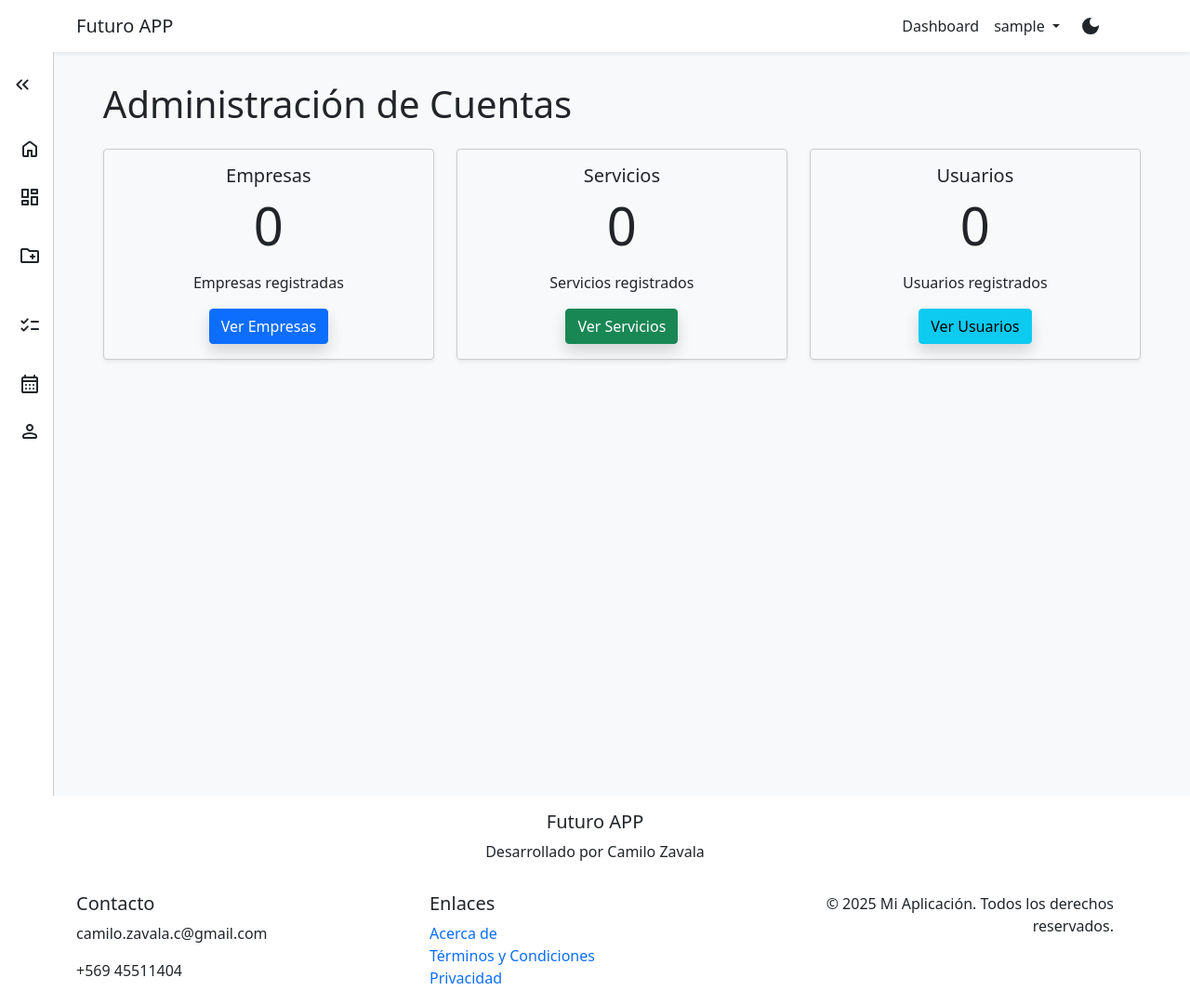
After one commit to C1ZC/app_future, a Django app: page /administracion/ in a window 1280 px wide. The commit adds this page. Shown: the whole page at 93% size. Run offline with Django 5.2, Linux system fonts and the light colour scheme; the visitor is signed in with stand-in values (Sample User, id 1); data that the repository does not hold is empty.

Commit message:
administracion de cuentas

```diff
--- a/web_project/urls.py
+++ b/web_project/urls.py
@@ -10,6 +10,8 @@ from webapp.views.upload_views import upload_pdf, upload_pdf_private
 from webapp.service.empresas_crud import empresa_list, empresa_create, empresa_update, empresa_delete
 from webapp.service.servicio_crud import servicio_list, servicio_create, servicio_update, servicio_delete
 from webapp.service.usuario_crud import usuario_list, usuario_create, usuario_update, usuario_delete
+from webapp.views.profile_views import perfil_view
+from webapp.views.administration import administracion
 
 urlpatterns = [
     path('admin/', admin.site.urls),
@@ -33,4 +35,6 @@ urlpatterns = [
     path('usuarios/nuevo/', usuario_create, name='usuario_create'),
     path('usuarios/<int:pk>/editar/', usuario_update, name='usuario_update'),
     path('usuarios/<int:pk>/eliminar/', usuario_delete, name='usuario_delete'),
+    path('perfil/', perfil_view, name='perfil'),
+    path('administracion/', administracion, name='administracion'),
 ] + static(settings.STATIC_URL, document_root=settings.STATIC_ROOT)
--- a/webapp/service/empresas_crud.py
+++ b/webapp/service/empresas_crud.py
@@ -3,7 +3,9 @@ from django.contrib import messages
 from webapp.models import Empresa
 from webapp.forms.administration_forms import EmpresaForm
 from webapp.service.roles import rol_requerido, RolUsuario
+from django.contrib.auth.decorators import login_required
 
+@login_required
 @rol_requerido(RolUsuario.SUPERADMIN)
 def empresa_list(request):
     empresas = Empresa.objects.all()
--- a/webapp/service/roles.py
+++ b/webapp/service/roles.py
@@ -17,6 +17,6 @@ def rol_requerido(*roles):
                 return redirect('login')
             if perfil.rol in roles:
                 return view_func(request, *args, **kwargs)
-            return redirect('dashboard')
+            return redirect('home')
         return _wrapped_view
     return decorator
--- /dev/null
+++ b/webapp/static/css/components/administration.css
@@ -0,0 +1,10 @@
+.card-hover {
+  transition: transform 0.2s, box-shadow 0.2s;
+  cursor: pointer;
+}
+
+.card-hover:hover {
+  transform: scale(1.04);
+  box-shadow: 0 0.5rem 1.5rem rgba(0,0,0,0.18);
+  z-index: 2;
+}
--- a/webapp/templates/base.html
+++ b/webapp/templates/base.html
@@ -10,6 +10,7 @@
     <link rel="stylesheet" href="{% static 'css/components/navbar.css' %}">
     <link rel="stylesheet" href="{% static 'css/components/footer.css' %}">
     <link rel="stylesheet" href="{% static 'css/components/sidenav.css' %}">
+    <link rel="stylesheet" href="{% static 'css/components/administration.css' %}">
     <script src="{% static 'js/theme-toggle.js' %}"></script>
     <script src="{% static 'js/menu.js' %}"></script>
     <script src="{% static 'js/upload_pdf.js' %}"></script>
--- a/webapp/templates/components/navbar.html
+++ b/webapp/templates/components/navbar.html
@@ -22,12 +22,17 @@
                                 <i class="bi bi-person-circle"></i> {{ user.username }}
                         </a>
                             <ul class="dropdown-menu dropdown-menu-end">
+                                    <li>
+                                        <a class="dropdown-item" href="{% url 'perfil' %}">
+                                            Editar perfil
+                                        </a>
+                                    </li>
                                 <li>
                                     <form method="post" action="{% url 'logout' %}">
                                         {% csrf_token %}
                                         <button type="submit" class="dropdown-item">
                                             <i class="bi bi-box-arrow-right"></i> Cerrar Sesión
-            </button>
+                                        </button>
                                     </form>
                                 </li>
             </ul>
--- a/webapp/templates/components/sidebar.html
+++ b/webapp/templates/components/sidebar.html
@@ -56,7 +56,7 @@
         </a>
       </li>
       <li>
-        <a href="{% url 'dashboard' %}">
+        <a href="{% url 'administracion' %}">
           <svg xmlns="http://www.w3.org/2000/svg" height="24px" viewBox="0 -960 960 960" width="24px" fill="#e8eaed"><path d="M480-480q-66 0-113-47t-47-113q0-66 47-113t113-47q66 0 113 47t47 113q0 66-47 113t-113 47ZM160-240v-32q0-34 17.5-62.5T224-378q62-31 126-46.5T480-440q66 0 130 15.5T736-378q29 15 46.5 43.5T800-272v32q0 33-23.5 56.5T720-160H240q-33 0-56.5-23.5T160-240Zm80 0h480v-32q0-11-5.5-20T700-306q-54-27-109-40.5T480-360q-56 0-111 13.5T260-306q-9 5-14.5 14t-5.5 20v32Zm240-320q33 0 56.5-23.5T560-640q0-33-23.5-56.5T480-720q-33 0-56.5 23.5T400-640q0 33 23.5 56.5T480-560Zm0-80Zm0 400Z"/></svg>
           <span>Profile</span>
         </a>
--- /dev/null
+++ b/webapp/templates/pages/administration.html
@@ -0,0 +1,51 @@
+{% extends "base.html" %}
+{% load static %}
+{% block title %}Administración de Cuentas{% endblock %}
+{% block content %}
+{% if messages %}
+  {% for message in messages %}
+    <div class="alert alert-{{ message.tags }} mt-2">{{ message }}</div>
+  {% endfor %}
+{% endif %}
+
+<h1 class="mb-4">Administración de Cuentas</h1>
+
+<div class="row">
+  {% if user.is_superuser or user.perfil.rol == 'superadmin' %}
+    <div class="col-md-4 mb-4">
+      <div class="card shadow-sm h-100 card-hover">
+        <div class="card-body text-center">
+          <h5 class="card-title"> Empresas</h5>
+          <p class="display-4">{{ empresas|length }}</p>
+          <p class="card-text">Empresas registradas</p>
+          <a href="{% url 'lista_empresas' %}" class="btn btn-primary shadow">Ver Empresas</a>
+        </div>
+      </div>
+    </div>
+  {% endif %}
+  {% if user.is_superuser or user.perfil.rol == 'superadmin' or user.perfil.rol == 'admin_empresa' %}
+    <div class="col-md-4 mb-4">
+      <div class="card shadow-sm h-100 card-hover">
+        <div class="card-body text-center">
+          <h5 class="card-title">Servicios</h5>
+          <p class="display-4">{{ servicios|length }}</p>
+          <p class="card-text">Servicios registrados</p>
+          <a href="{% url 'lista_servicios' %}" class="btn btn-success shadow">Ver Servicios</a>
+        </div>
+      </div>
+    </div>
+  {% endif %}
+  {% if user.is_superuser or user.perfil.rol == 'superadmin' or user.perfil.rol == 'admin_empresa' or user.perfil.rol == 'admin_servicio' %}
+    <div class="col-md-4 mb-4">
+      <div class="card shadow-sm h-100 card-hover">
+        <div class="card-body text-center">
+          <h5 class="card-title">Usuarios</h5>
+          <p class="display-4">{{ usuarios|length }}</p>
+          <p class="card-text">Usuarios registrados</p>
+          <a href="{% url 'lista_usuarios' %}" class="btn btn-info shadow">Ver Usuarios</a>
+        </div>
+      </div>
+    </div>
+  {% endif %}
+</div>
+{% endblock %}
--- /dev/null
+++ b/webapp/views/administration.py
@@ -0,0 +1,17 @@
+from django.shortcuts import render
+from webapp.models import Empresa, Servicio, PerfilUsuario
+from webapp.service.roles import rol_requerido
+
+
+@rol_requerido('superadmin', 'admin_empresa', 'admin_servicio')
+def administracion(request):
+    empresas = Empresa.objects.all()
+    servicios = Servicio.objects.all()
+    usuarios = PerfilUsuario.objects.all()
+
+    context = {
+        'empresas': empresas,
+        'servicios': servicios,
+        'usuarios': usuarios,
+    }
+    return render(request, 'pages/administration.html', context)
```
Also changed, not shown: webapp/forms/administration_forms.py (+43 -0 lines), webapp/templates/administration/empresa/lista_empresas.html (+9 -3 lines), webapp/templates/administration/servicio/lista_servicios.html (+6 -1 lines), webapp/templates/administration/usuario/lista_usuarios.html (+6 -2 lines), webapp/templates/pages/perfiles.html (+82 -0 lines), webapp/views/profile_views.py (added, +32 -0 lines).
